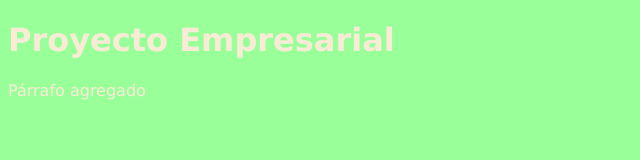
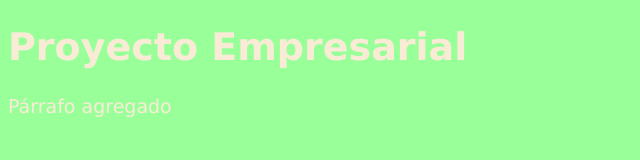
Before and after one commit to Xtian004/CursoGit, a plain HTML site: page index.html in a window 1280 px wide. Shown: the whole page, without its empty margins (0-640 px from the left). Drawn offline with Linux system fonts and the light colour scheme.

Commit message:
Update styles.css

```diff
--- a/css/styles.css
+++ b/css/styles.css
@@ -2,4 +2,5 @@ body {
     background-color: #9f9;
     font-family: Verdana, Geneva, Tahoma, sans-serif;
     color:antiquewhite;
+    font-size: 19px;
 }
```
